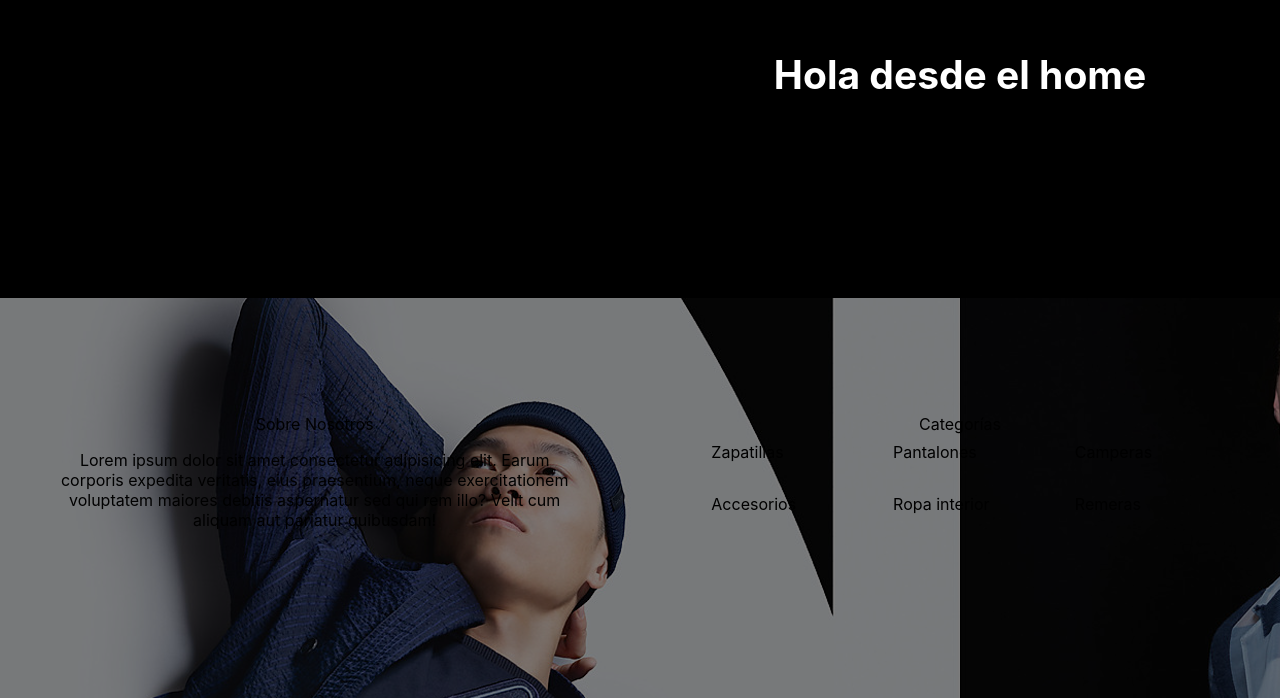
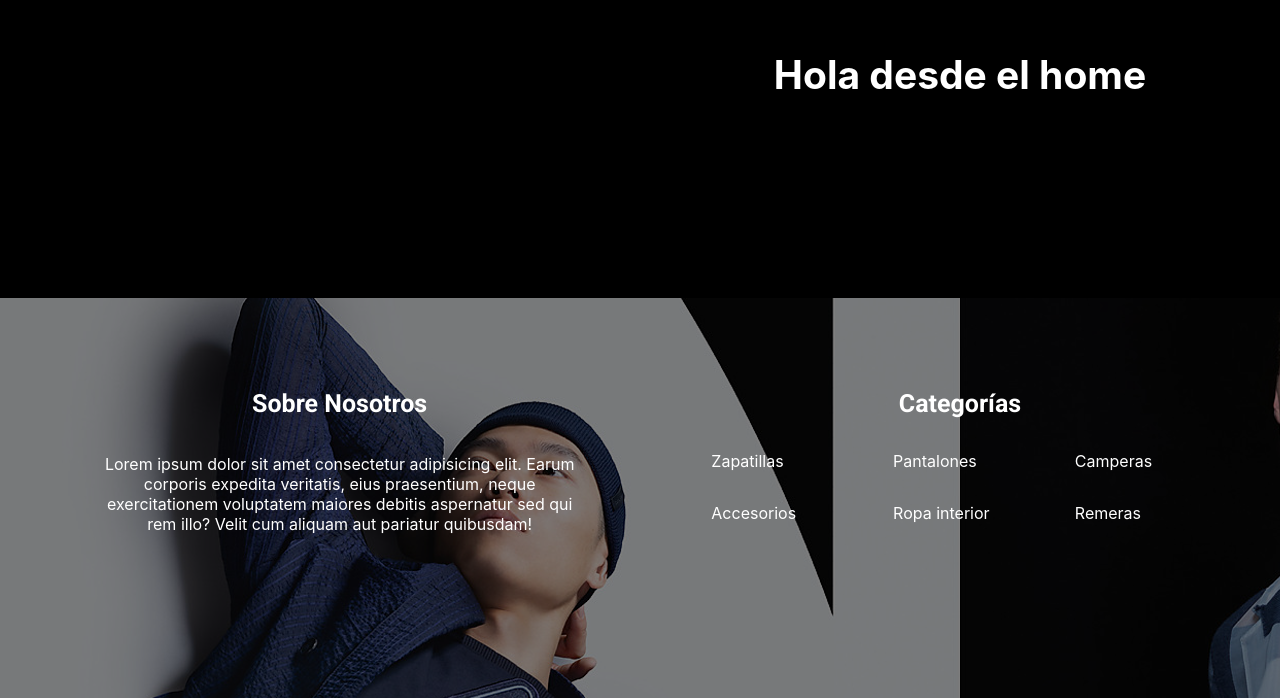
Before and after one commit to arianhoff/TrabajoGrupalKMVClothing, a React (Create React App) app: page / in a window 1280 px wide. Shown: the part 566-1264 px from the top of the page. Built offline with nearby package versions, Linux system fonts and the light colour scheme.

Commit message:
Se sigue trabajando sobre footer (textfield)

```diff
--- a/public/index.html
+++ b/public/index.html
@@ -3,6 +3,7 @@
   <head>
     <meta charset="utf-8" />
     <link rel="icon" href="./Logo.png" />
+    <link href="https://fonts.googleapis.com/css2?family=Roboto:wght@700&display=swap" rel="stylesheet">
     <meta name="viewport" content="width=device-width, initial-scale=1" />
     <meta name="theme-color" content="#000000" />
     <meta
--- a/src/general/footer.js
+++ b/src/general/footer.js
@@ -5,7 +5,6 @@ import "../style/footerKMV.css";
 import Item from "@mui/material/ListItem";
 import { Button } from "@mui/material";
 import { TextField } from "@mui/material";
-import { Link } from "@mui/material";
 
 export default function Footer() {
   return (
@@ -13,8 +12,8 @@ export default function Footer() {
       <Grid container spacing={2} className="flex-global">
         <Grid item xs={12} lg={4}>
           <div className="nosotros">
-            <Box>Sobre Nosotros</Box>
-            <p>
+            <Box className="sobre-text">Sobre Nosotros</Box>
+            <p className="descripcion">
               Lorem ipsum dolor sit amet consectetur adipisicing elit. Earum
               corporis expedita veritatis, eius praesentium, neque
               exercitationem voluptatem maiores debitis aspernatur sed qui rem
@@ -24,8 +23,8 @@ export default function Footer() {
         </Grid>
         <Grid item xs={2} lg={4}>
           <div className="categorias">
-            <Box>Categorías</Box>
-            <Grid container spacing={2}>
+            <Box className="titulo-cat">Categorías</Box>
+            <Grid className="opciones" container spacing={2}>
               <Grid item xs={6} md={4}>
                 <Item>Zapatillas</Item>
               </Grid>
@@ -49,28 +48,34 @@ export default function Footer() {
         </Grid>
         <Grid item xs={12} lg={4}>
           <div className="contacto">
-            <Box>Contacto</Box>
-            <Box>
-              <Link href="/" color="inherit">
-                KMVclothing@gmail.com
-              </Link>
+            <Box className="contact-text">Contacto</Box>
+            <Box className="email">
+              <TextField
+                id="outlined-basic"
+                label="Email"
+                variant="outlined"
+              />
             </Box>
-            <Box>
-              <Link href="/" color="inherit">
-                Tel.: 03493 - 15400994
-              </Link>
+            <Box className="boton-texto">
+              <TextField
+                helperText="Por favor ingrese su Nombre"
+                id="demo-helper-text-aligned"
+                label="Nombre"
+                className="nombre"
+              />
+              <TextField
+                helperText="Por favor ingrese su Apellido "
+                id="demo-helper-text-aligned-no-helper"
+                label="Apellido"
+                className="apellido"
+              />
             </Box>
-            <Box>
-              <TextField id="outlined-basic" label="Email" variant="outlined" />
-            </Box>
-            <Box>
-              <Link href="/" color="inherit">
-                <Button variant="contained">Enviar</Button>
-              </Link>
+            <Box className="boton">
+              <Button variant="contained">Enviar</Button>
             </Box>
           </div>
         </Grid>
       </Grid>
     </Box>
   );
-};
+}
--- a/src/style/footerKMV.css
+++ b/src/style/footerKMV.css
@@ -74,17 +74,52 @@
 
 }
 .categorias {
-  padding-top: 100px;
+  padding-top: 75px;
   padding-left: 50px;
   padding-right: 50px;
+  color: white;
+}
+.titulo-cat {
+  font-size: 25px;
+  font-family: 'Roboto', sans-serif;
+}
+.opciones {
+  padding-top: 25px;
 }
 .contacto {
-  padding-top: 100px;
+  padding-top: 75px;
   padding-left: 50px;
-  padding-right: 50px;
+  padding-right: 100px;
+  color: white;
+  line-height: 30px;
+}
+.contact-text {
+  font-size: 25px;
+  font-family: 'Roboto', sans-serif;
+}
+.boton-texto {
+  padding-top: 20px;
+}
+.boton {
+  padding-top: 10px;
+  padding-right: 380px;
 }
 .nosotros {
-  padding-top: 100px;
-  padding-left: 50px;
+  padding-top: 75px;
+  padding-left: 100px;
   padding-right: 50px;
+  color: white;
 }
+.sobre-text {
+  font-size: 25px;
+  font-family: 'Roboto', sans-serif;
+}
+.descripcion {
+  padding-top: 20px
+}
+.apellido {
+  padding-left: 5px;
+}
+.email {
+  padding-top: 10px;
+}
```
